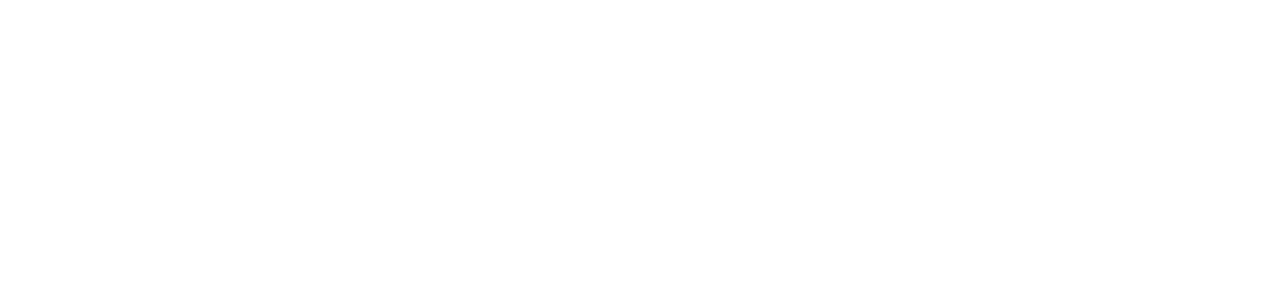
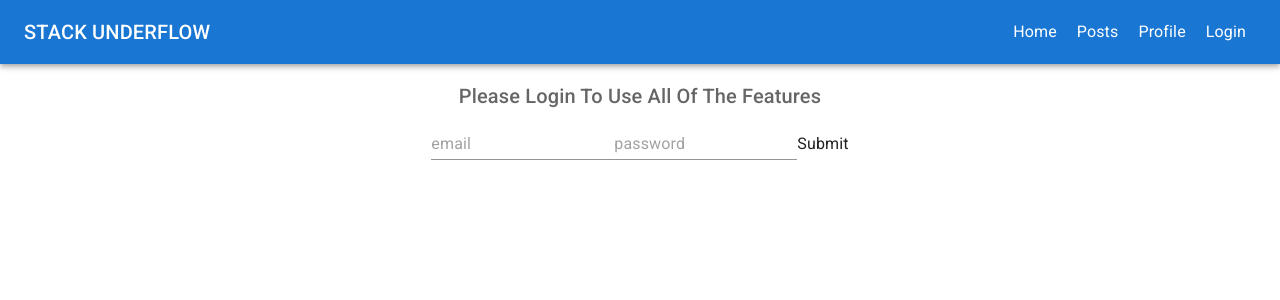
Before and after one commit to ViliRaunola/ProjectWebApp, a React (Create React App) app in the folder client/: page /login in a window 1280 px wide. Before the commit this address had no page. Shown: the top 300 px of the page. Built offline with nearby package versions, Linux system fonts and the light colour scheme.

Commit message:
Login works & saves token to sessionStorage

```diff
--- a/client/package.json
+++ b/client/package.json
@@ -10,6 +10,7 @@
     "@testing-library/jest-dom": "^5.16.0",
     "@testing-library/react": "^11.2.7",
     "@testing-library/user-event": "^12.8.3",
+    "materialize-css": "^1.0.0-rc.2",
     "react": "^17.0.2",
     "react-dom": "^17.0.2",
     "react-router-dom": "^6.0.2",
--- a/client/src/App.js
+++ b/client/src/App.js
@@ -1,6 +1,8 @@
 import './App.css';
 import ResponsiveAppBar from './components/NavBar'
 import Posts from './components/Posts'
+import Profile from './components/Profile'
+import Login from './components/Login'
 import {BrowserRouter as Router, Routes, Route} from 'react-router-dom';
 
 function App() {
@@ -14,7 +16,8 @@
 
         <Route path='/' element={<> <ResponsiveAppBar/> </>}></Route>
         <Route path='/posts' element={<> <ResponsiveAppBar/> <Posts/> </>}></Route>
-
+        <Route path='/profile' element={<> <ResponsiveAppBar/> <Profile/> </>}></Route>
+        <Route path='/login' element={<> <ResponsiveAppBar/> <Login/> </>}></Route>
       </Routes>
 
 
--- /dev/null
+++ b/client/src/components/Login.js
@@ -0,0 +1,74 @@
+import { useNavigate } from "react-router-dom";
+import {useState, useEffect} from 'react'
+import Typography from '@mui/material/Typography';
+import Input from '@mui/material/Input';
+import Alert from '@mui/material/Alert';
+import AlertTitle from '@mui/material/AlertTitle';
+
+
+function Login() {
+
+    let navigate = useNavigate();
+
+    const [user, setUser] = useState({})
+    const [err, setErr] = useState('')
+
+    const whenChanging = (event) => {
+        setUser({...user, [event.target.id]: event.target.value})
+    }
+
+    const submitForm = (event) => {
+        event.preventDefault()
+
+        fetch('/api/user/login', {
+            method: 'POST',
+            headers: {'Content-type': 'application/json'},
+            body: JSON.stringify(user),
+            mode: 'cors'
+        }).then(res => res.json())
+            .then(data =>  {
+                if(data.success){
+                    sessionStorage.setItem('token', data.token)
+                    navigate(`/`, { replace: true }) //SOURCE for redirection within the app: https://stackoverflow.com/questions/31079081/programmatically-navigate-using-react-router?noredirect=1&lq=1
+                }else{
+                    setErr(data.message)
+                }
+
+        })
+    }
+
+
+    return (
+        <div>
+
+            <Typography
+                variant='h6'
+                color='textSecondary'
+                component='h2'
+                padding={2}
+                >
+                    Please Login To Use All Of The Features
+            </Typography>
+
+            <div id="form-div">
+                <form onSubmit={submitForm} onChange={whenChanging}>
+                    <Input placeholder="email" type="email" id="email"></Input>
+                    <Input placeholder="password" type="password" id="password"></Input>
+                    <Input disableUnderline="true" type="submit" id="submit"></Input>
+                </form>
+            </div>
+
+            {err && (<Typography
+                variant='h6'
+                color='red'
+                component='h3'
+                padding={2}
+                >
+                   {err}
+                </Typography>)}
+
+        </div>
+    )
+}
+
+export default Login
--- a/client/src/components/NavBar.js
+++ b/client/src/components/NavBar.js
@@ -50,7 +50,6 @@
                 {/* The haburger menu that is displayed on mobile */}
                 <IconButton
                 size="small"
-                aria-label="account of current user"
                 aria-controls="menu-appbar"
                 aria-haspopup="true"
                 onClick={handleOpenNavMenu}
@@ -76,7 +75,7 @@
                     display: { xs: 'block', md: 'none' },
                 }}
                 >
-                    {/* Looping through the items that are specified to be pages in burger*/}
+                    {/* Listing menu items that are same as the normal desktop navigation*/}
                 <MenuItem
                     component={RouterLink}
                     to='/'
@@ -97,6 +96,13 @@
                     color="inherit"
                     style={{padding: '10px'}}>
                         Profile
+                </MenuItem>
+                <MenuItem
+                    component={RouterLink}
+                    to='/login'
+                    color="inherit"
+                    style={{padding: '10px'}}>
+                        Login
                 </MenuItem>
                 </Menu>
             </Box>
@@ -123,6 +129,13 @@
                     style={{padding: '10px'}}>
                         Profile
                 </MenuItem>
+                <MenuItem
+                    component={RouterLink}
+                    to='/login'
+                    color="inherit"
+                    style={{padding: '10px'}}>
+                        Login
+                </MenuItem>
             </Box>
             </Toolbar>
         </Container>
--- /dev/null
+++ b/client/src/components/Profile.js
@@ -0,0 +1,21 @@
+import { Suspense } from 'react';
+import {useEffect, useState} from 'react'
+
+function Profile() {
+    return (
+        <div>
+
+        </div>
+    )
+}
+
+export default function App() {
+    return (
+      <Suspense fallback='loading'>
+        <Profile/>
+      </Suspense>
+    )
+  }
+
+
+//export default Profile
--- a/package.json
+++ b/package.json
@@ -13,5 +13,8 @@
     "build": "cd client && npm run build"
   },
   "author": "Vili Raunola",
-  "license": "ISC"
+  "license": "ISC",
+  "dependencies": {
+    "materialize-css": "^1.0.0-rc.2"
+  }
 }
```
Also changed, not shown: 2 other files (tests, documents, lock files or other folders).
